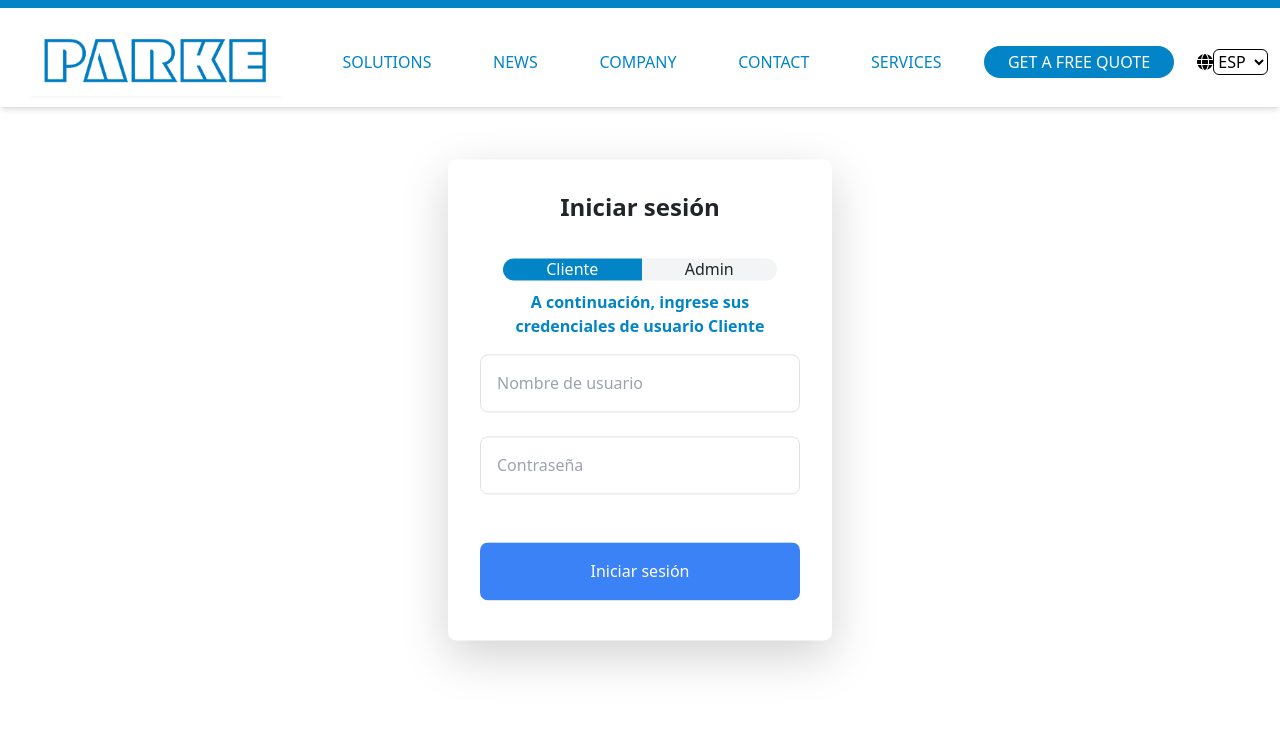
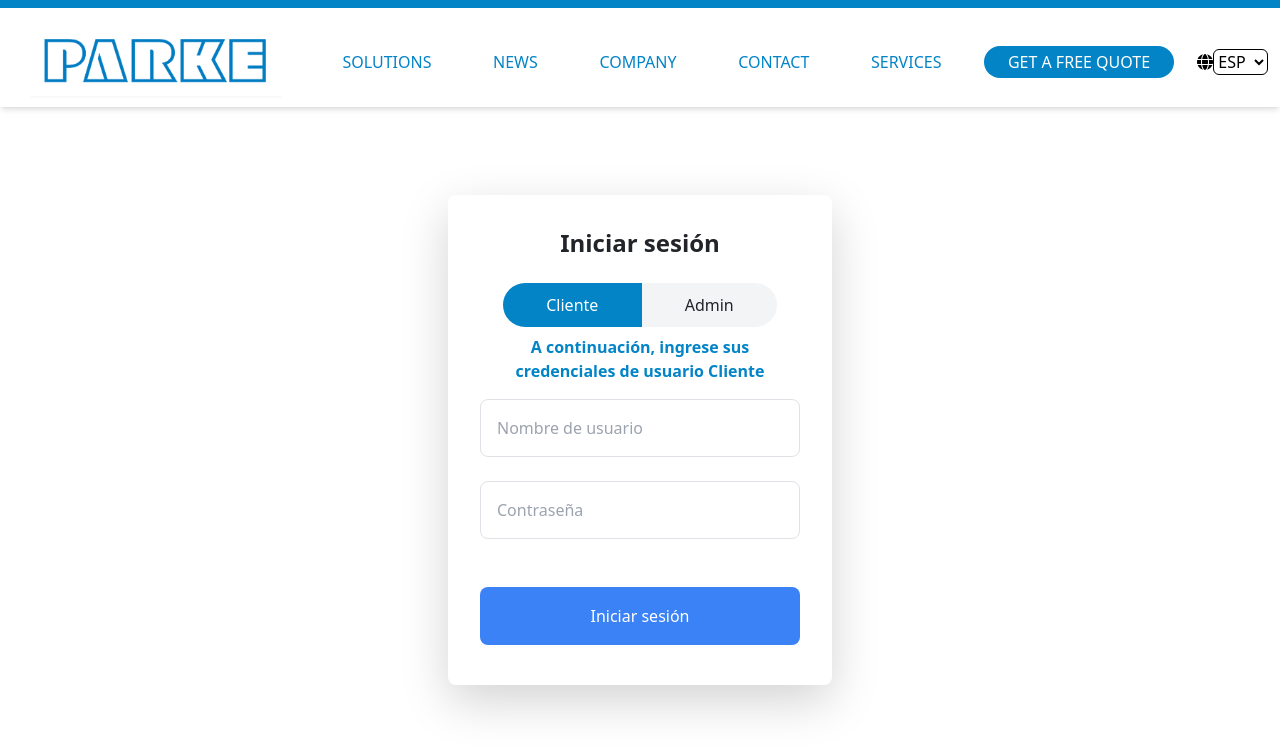
Before and after one commit to facundolgomez/PARKE-Landing-Page-React, a React (Vite) app: page /login in a window 1280 px wide. Shown: the top 752 px of the page. Built offline with nearby package versions, Linux system fonts and the light colour scheme.

Commit message:
login and header fixed

```diff
--- a/i18next.js
+++ b/i18next.js
@@ -140,6 +140,9 @@ i18n
             title: "News",
             paragraph:
               "Lorem ipsum dolor sit amet, consectetur adipiscing elit.",
+            loading: "LOADING NEWS",
+            emptyNews: "NO NEWS AT THE MOMENT"
+
           },
           technicalService: {
             title: "Technical Service",
@@ -343,8 +346,9 @@ i18n
           },
           news: {
             title: "Novedades",
-            paragraph:
-              "Lorem ipsum dolor sit amet, consectetur adipiscing elit.",
+            paragraph: "Lorem ipsum dolor sit amet, consectetur adipiscing elit.",
+            loading: "CARGANDO NOVEDADES",
+            emptyNews: "NO HAY NOVEDADES EN ESTE MOMENTO"
           },
           technicalService: {
             title: "Servicio Técnico",
@@ -555,6 +559,9 @@ i18n
             title: "Novidades",
             paragraph:
               "Lorem ipsum dolor sit amet, consectetur adipiscing elit.",
+            loading: "CARREGANDO NOVIDADES",
+            emptyNews: "NÃO HÁ NOVIDADES NO MOMENTO"
+
           },
           technicalService: {
             title: "Serviço Técnico",
--- a/src/components/header/Header.jsx
+++ b/src/components/header/Header.jsx
@@ -10,7 +10,8 @@ const Header = () => {
   const [scrolling, setScrolling] = useState(false);
   const [menuOpen, setMenuOpen] = useState(false);
   const [timer, setTimer] = useState(null);
-  const [mobileMenuOpen, setMobileMenuOpen] = useState(false);
+  const [mobileMenuOpen, setMobileMenuOpen] = useState(false); // Estado para pantallas de teléfono
+  const [servicesMobileMenuOpen, setServicesMobileMenuOpen] = useState(false); // Estado para el menú de SERVICIOS
   const { user } = useContext(AuthenticationContext);
   const [menuServicesOpen, setMenuServicesOpen] = useState(false);
   const { t } = useTranslation();
@@ -102,6 +103,10 @@ const Header = () => {
   };
   const MobileMenuHandler = () => {
     setMobileMenuOpen(!mobileMenuOpen);
+  };
+
+  const toggleServicesMobileMenu = () => {
+    setServicesMobileMenuOpen(!servicesMobileMenuOpen); // Alternar la visibilidad del menú
   };
 
   return (
@@ -288,36 +293,59 @@ const Header = () => {
             {mobileMenuOpen && (
               <div className="absolute top-16 left-0 w-full bg-white shadow-lg z-40 flex flex-col p-4">
                 <div className="flex flex-col p-4">
+
                   <button
                     onClick={solutionsHandler}
                     className="py-2 text-sky-600 bg-white hover:bg-sky-100"
                   >
                     SOLUCIONES
                   </button>
+
                   <button
                     onClick={newsHandler}
                     className="py-2 text-sky-600 bg-white hover:bg-sky-100"
                   >
                     NOVEDADES
                   </button>
+
                   <button
                     onClick={companyHandler}
                     className="py-2 text-sky-600 bg-white hover:bg-sky-100"
                   >
                     LA EMPRESA
                   </button>
+
                   <button
                     onClick={contactHandler}
                     className="py-2 text-sky-600 bg-white hover:bg-sky-100"
                   >
                     CONTACTO
                   </button>
+
                   <button
-                    onClick={clientHandler}
+                    onClick={toggleServicesMobileMenu}
                     className="py-2 text-sky-600 bg-white hover:bg-sky-100"
                   >
                     SERVICIOS
                   </button>
+                  {/* Menú desplegable de SERVICIOS */}
+                  {servicesMobileMenuOpen && (
+                    <div className="pl-4">
+                      <button
+                        onClick={clientHandler}
+                        className="py-2 text-sky-600 bg-white hover:bg-sky-100 w-full text-left"
+                      >
+                        Portal Clientes
+                      </button>
+                      <button
+                        onClick={() => navigate("/technicalService")}
+                        className="py-2 text-sky-600 bg-white hover:bg-sky-100 w-full text-left"
+                      >
+                        Servicio Técnico
+                      </button>
+                    </div>
+                  )}
+
 
                   <button className="bg-sky-600 text-white rounded-full py-2 px-4 mt-2">
                     COTIZÁ GRATIS
--- a/src/components/login/Login.jsx
+++ b/src/components/login/Login.jsx
@@ -151,11 +151,12 @@ const Login = ({ onLogin }) => {
   };
 
   return (
-    <div>
+    <div className="flex flex-col min-h-screen">
       <Header />
+      <div className="flex-grow flex items-center justify-center p-4">
       <form
         onSubmit={submitLogin}
-        className="z-50 absolute top-1/2 left-1/2 transform -translate-x-1/2 -translate-y-1/2 p-8 bg-white shadow-lg rounded-lg w-full max-w-sm"
+        className="p-8 mt-20 bg-white shadow-lg rounded-lg w-full max-w-sm"
       >
         <h2 className="text-2xl font-semibold text-center mb-6">
           Iniciar sesión
@@ -163,8 +164,9 @@ const Login = ({ onLogin }) => {
 
         <label
           htmlFor="Toggle3"
-          className="rounded-md cursor-pointer text-center"
+          className="rounded-md cursor-pointer text-center scale-75 sm:scale-100"
         >
+          <div className="flex flex-row justify-center">
           <input id="Toggle3" type="checkbox" className="hidden peer" />
           <span
             className={`px-4 rounded-s-full transition-colors duration-300 ease-in-out ${
@@ -194,7 +196,8 @@ const Login = ({ onLogin }) => {
               Admin
             </button>
           </span>
-          <p className="text-x1 text-sky-600 font-bold mb-3">
+          </div>
+          <p className="text-x1 text-sky-600 font-bold mb-3 mt-2">
             A continuación, ingrese sus credenciales de usuario{" "}
             {selectedOption === "Admin" ? "Administrador" : "Cliente"}
           </p>
@@ -248,6 +251,7 @@ const Login = ({ onLogin }) => {
           Iniciar sesión
         </button>
       </form>
+      </div>
     </div>
   );
 };
--- a/src/components/news/News.jsx
+++ b/src/components/news/News.jsx
@@ -213,7 +213,7 @@ const News = () => {
       )}
       {loading ? (
         <div className="flex justify-center my-4 text-3xl font-mono font-bold text-sky-600">
-          <p className="me-4">CARGANDO NOVEDADES</p>
+          <p className="me-4">{t("news.loading")}</p>
           <div role="status">
               <svg aria-hidden="true" className="w-8 h-8 text-gray-200 animate-spin dark:text-gray-600 fill-blue-600" viewBox="0 0 100 101" fill="none" xmlns="http://www.w3.org/2000/svg">
                   <path d="M100 50.5908C100 78.2051 77.6142 100.591 50 100.591C22.3858 100.591 0 78.2051 0 50.5908C0 22.9766 22.3858 0.59082 50 0.59082C77.6142 0.59082 100 22.9766 100 50.5908ZM9.08144 50.5908C9.08144 73.1895 27.4013 91.5094 50 91.5094C72.5987 91.5094 90.9186 73.1895 90.9186 50.5908C90.9186 27.9921 72.5987 9.67226 50 9.67226C27.4013 9.67226 9.08144 27.9921 9.08144 50.5908Z" fill="currentColor"/>
@@ -229,7 +229,7 @@ const News = () => {
         </div>
       )}
       {emptyNews && (
-        <h3 className="flex justify-center my-3 text-3xl font-bold font-mono text-sky-600 ">NO HAY NOVEDADES EN ESTE MOMENTO</h3>
+        <h3 className="flex justify-center my-3 text-3xl font-bold font-mono text-sky-600 ">{t("news.emptyNews")}</h3>
       )}
     </>
   );
```
